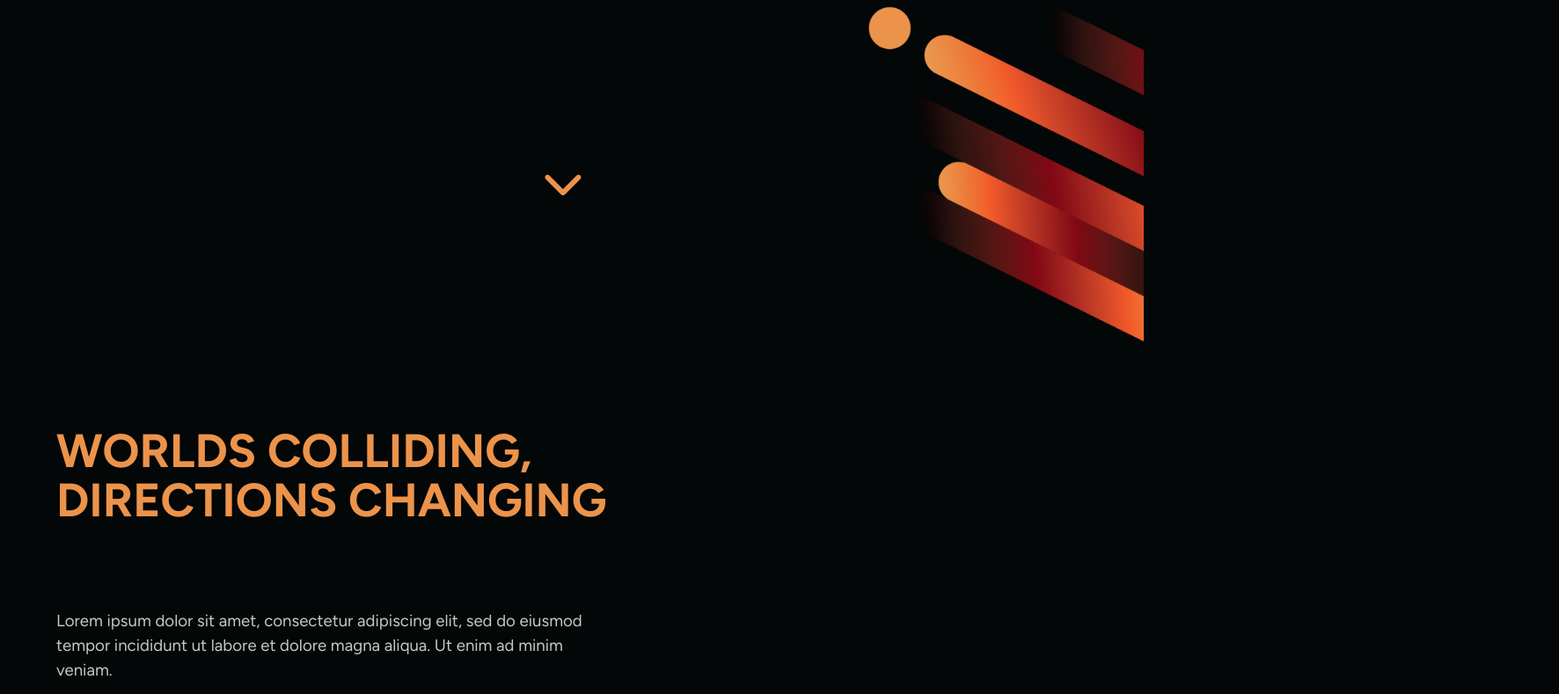
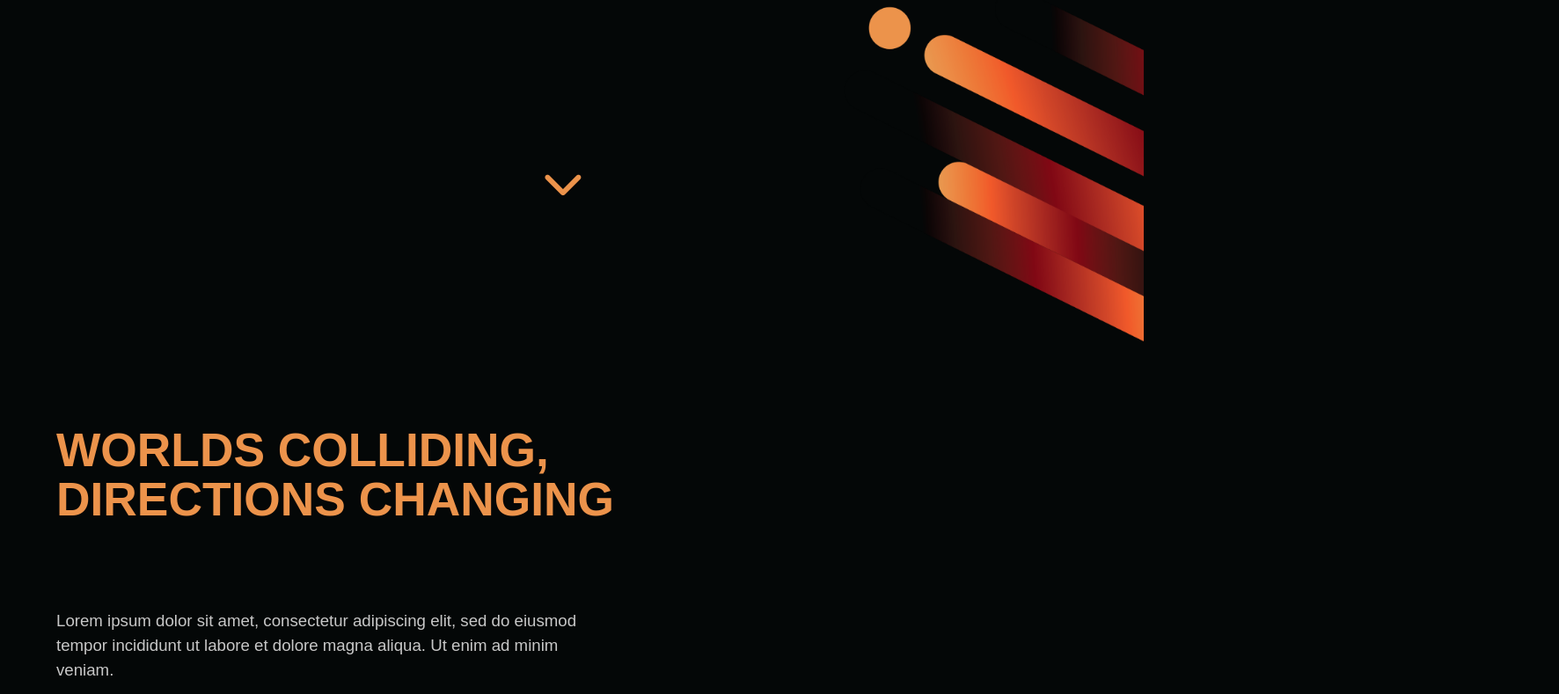
Before and after one commit to avalondays/senior-show, a plain HTML site: page index.html in a window 1280 px wide. Shown: the part 405-1194 px from the top of the page at 88% size, 1772 px wide, since content can reach past the window. Drawn offline with nearby package versions, Linux system fonts and the light colour scheme.

Commit message:
test for visibility

```diff
--- a/css/styles.css
+++ b/css/styles.css
@@ -6,7 +6,7 @@ html {
 }
 
 body {
-    font-family: "Figtree", 'Helvetica', sans-serif;
+    font-family: "Arial", 'Helvetica', sans-serif;
     background-color: #040707;
     overflow-x: hidden !important;
 }
```
